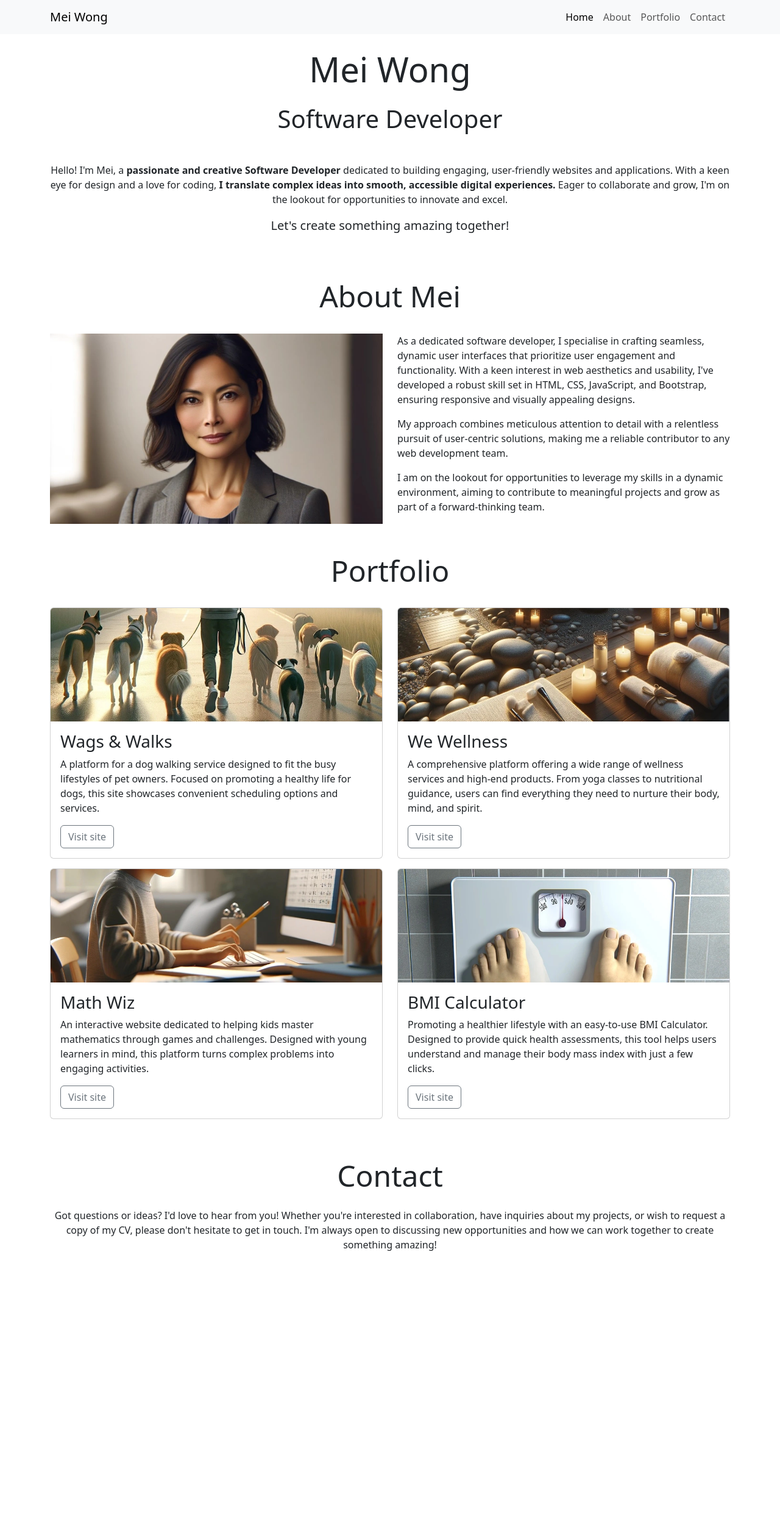
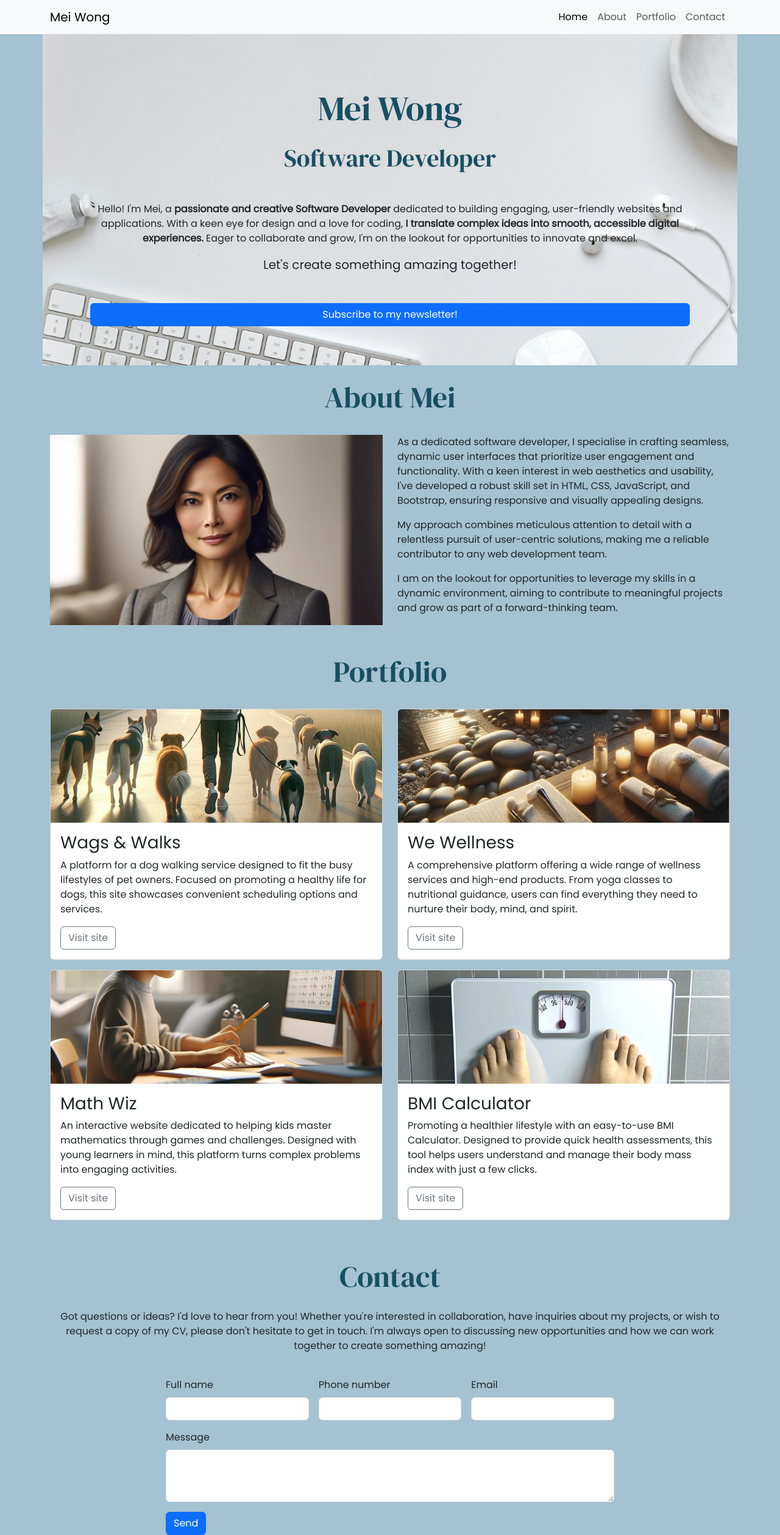
Before and after one commit to yakisoba-bun/portfolio, a plain HTML site: page index.html in a window 1280 px wide. Shown: the whole page at 61% size. Before the commit the page ends 2093 px from the top, so only its background shows below. Drawn offline with nearby package versions, Linux system fonts and the light colour scheme.

Commit message:
Add hero image and CSS styling for body and headings

```diff
--- /dev/null
+++ b/assets/css/style.css
@@ -0,0 +1,29 @@
+/*
+    #a4c2d1; egg blue
+    #dbdcde; light grey
+    #1f7798; mid-blue
+    #184f63; dark-blue
+*/
+
+/* global styles */
+
+@import url('https://fonts.googleapis.com/css2?family=DM+Serif+Display:ital@0;1&family=Poppins&display=swap');
+
+body {
+    font-family: "Poppins", sans-serif;
+    background-color: #a4c2d1;
+}
+
+h1, h2 {
+    font-family: "DM Serif Display", serif;
+    color: #184f63; /* Dark blue */
+}
+
+#hero {
+    background-image: url(../images/background.webp);
+    background-size: cover;
+    background-position: 50% 70%;
+    background-color: #dbdcde;
+    min-height: 500px;
+    padding: 5% 7%;
+}
--- a/index.html
+++ b/index.html
@@ -11,6 +11,7 @@
       integrity="sha384-QWTKZyjpPEjISv5WaRU9OFeRpok6YctnYmDr5pNlyT2bRjXh0JMhjY6hW+ALEwIH"
       crossorigin="anonymous"
     />
+    <link href="assets/css/style.css" rel="stylesheet">
   </head>
 
   <body>
@@ -74,6 +75,9 @@
           <!-- mb-5 gives extra margin spacing under lead text -->
           <p class="lead mb-5">Let's create something amazing together!</p>
         </div>
+        <button type="button" class="btn btn-primary" data-bs-toggle="modal" data-bs-target="#exampleModal">
+            Subscribe to my newsletter!
+        </button>
       </section>
     </header>
 
@@ -221,10 +225,59 @@
           </p>
         </div>
         <div class="col-12 col-md-10 col-lg-8">
-            <!--Add your form here-->
+          <!--Add your form here-->
+         <form class="row g-3">
+            <div class="col-lg-4">
+                <label for="full-name" class="form-label">Full name</label>
+                <input type="text" class="form-control" id="full-name">
+            </div>
+            <div class="col-lg-4">
+                <label for="phonenumber" class="form-label">Phone number</label>
+                <input type="number" class="form-control" id="phonenumber">
+            </div>
+            <div class="col-lg-4">
+                <label for="email" class="form-label">Email</label>
+                <input type="email" class="form-control" id="email">
+            </div>
+            <div class="col-12">
+                <label for="message" class="form-label">Message</label>
+                <textarea class="form-control" id="message" rows="3"> </textarea>
+            </div>
+            <div class="col-12">
+                <button type="submit" class="btn btn-primary">Send</button>
+            </div>
+         </form>
         </div>
-      </div>
     </footer>
+    <div class="modal fade" id="exampleModal" tabindex="-1" aria-labelledby="exampleModalLabel" aria-hidden="true">
+    <div class="modal-dialog modal-lg">
+        <div class="modal-content">
+        <div class="modal-header">
+            <h1 class="modal-title fs-5" id="exampleModalLabel">Subscribe</h1>
+            <button type="button" class="btn-close" data-bs-dismiss="modal" aria-label="Close"></button>
+        </div>
+        <div class="modal-body">
+            <p>
+            Join my newsletter for the latest updates on my projects, coding tips, and industry insights delivered straight to your inbox.</p>
+            <form class="row g-3">
+        <div class="col-lg-6">
+            <label for="inputName" class="form-label">Name</label>
+            <input type="text" class="form-control" id="inputName">
+        </div>
+        <div class="col-lg-6">
+            <label for="inputEmail" class="form-label">Email</label>
+            <input type="email" class="form-control" id="inputEmail">
+        </div>
+        <div class="col-12 mb-4">
+            <button type="submit" class="btn btn-primary">
+                Sign up!
+            </button>
+        </div>
+        </form>
+        </div>
+        </div>
+    </div>
+    </div>
 
     <!-- Bootstrap JS Script-->
     <script
```
Also changed, not shown: assets/images/background.webp (added).
